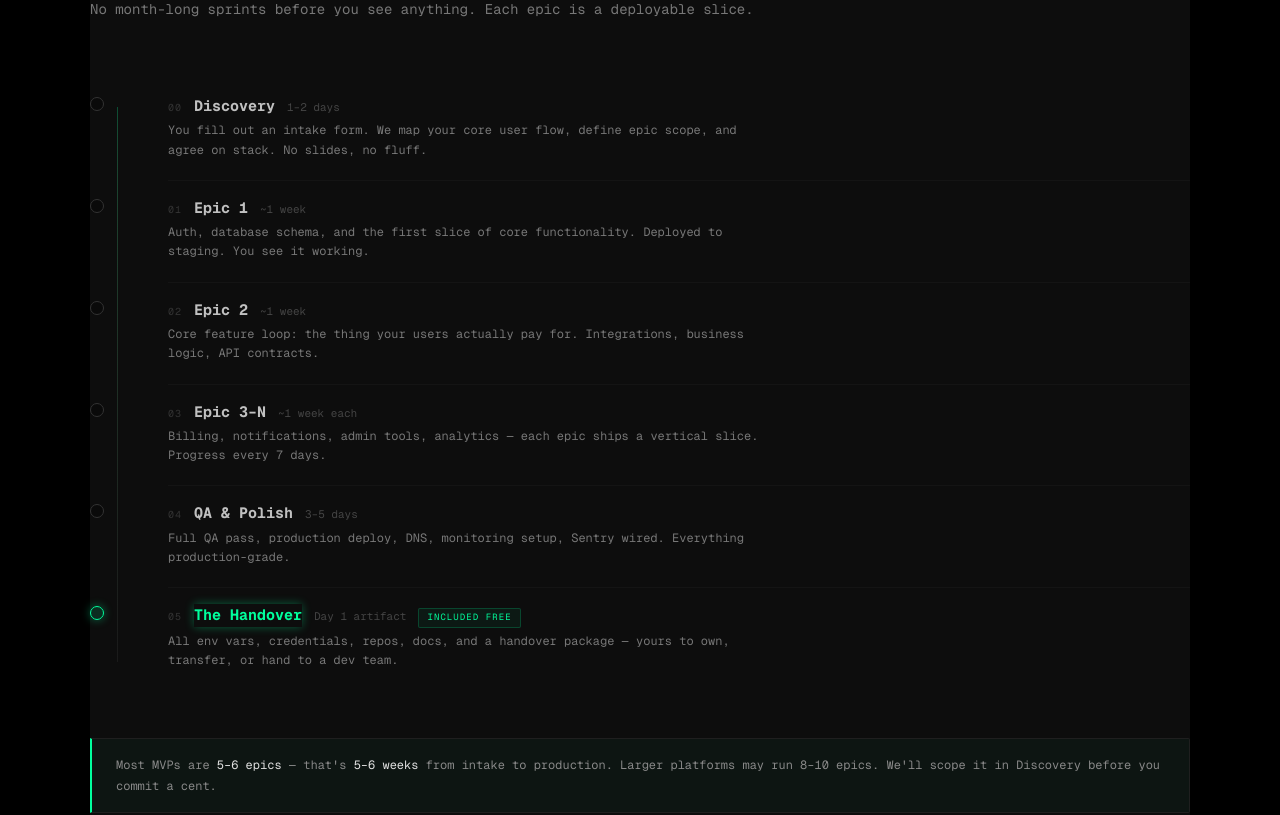
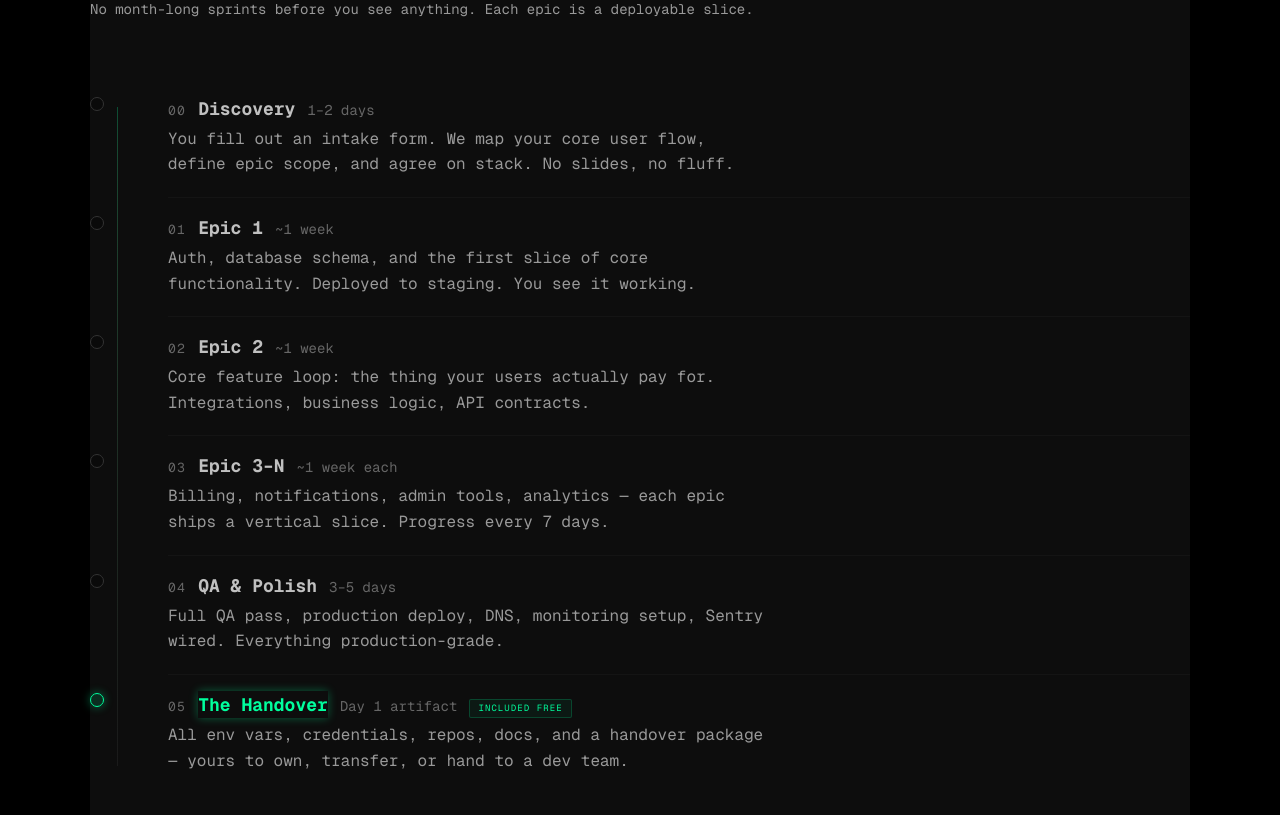
Before and after one commit to rup2701/appnomics-landing, a Next.js app: page / in a window 1280 px wide. Shown: the part 1780-2595 px from the top of the page. Built offline with nearby package versions, Linux system fonts and the light colour scheme.

Commit message:
style: Update text colors and sizes in ProcessSection for improved readability and consistency

```diff
--- a/components/sections/ProcessSection.tsx
+++ b/components/sections/ProcessSection.tsx
@@ -61,7 +61,7 @@ export default function ProcessSection() {
           <br />
           <span className="text-[#6e6e6e]">You see progress every 7 days.</span>
         </h2>
-        <p className="text-sm text-[#777] mb-[60px] font-mono">
+        <p className="text-sm text-[#999] mb-[60px] font-mono">
           No month-long sprints before you see anything. Each epic is a deployable slice.
         </p>
 
@@ -101,17 +101,17 @@ export default function ProcessSection() {
                     }`}
                   >
                     <div className="flex items-baseline flex-wrap gap-3 mb-1">
-                      <span className="text-[10px] text-[#333] tracking-[0.1em] font-mono">
+                      <span className="text-[13px] text-[#666] tracking-[0.1em] font-mono">
                         {step.n}
                       </span>
                       <span
-                        className={`text-[15px] font-bold font-mono ${
+                        className={`text-[18px] font-bold font-mono ${
                           isLast ? "text-[#00ff9d] shadow-[0_0_10px_#00ff9d55]" : "text-[#c0c0c0]"
                         }`}
                       >
                         {step.label}
                       </span>
-                      <span className="text-[11px] text-[#444] font-mono">
+                      <span className="text-[14px] text-[#666] font-mono">
                         {step.sub}
                       </span>
                       {isLast && (
@@ -120,7 +120,7 @@ export default function ProcessSection() {
                         </span>
                       )}
                     </div>
-                    <p className="text-xs text-[#777] leading-[1.6] font-mono max-w-[600px]">
+                    <p className="text-md text-[#999] leading-[1.6] font-mono max-w-[600px]">
                       {step.detail}
                     </p>
                   </div>
@@ -132,7 +132,7 @@ export default function ProcessSection() {
 
         {/* callout bar */}
         <div className="mt-12 border border-[#1f1f1f] border-l-2 border-l-[#00ff9d] p-4 pl-6 bg-[#00ff9d08] rounded-r-[2px]">
-          <p className="text-xs text-[#888] font-mono leading-[1.7]">
+          <p className="text-md text-[#888] font-mono leading-[1.7]">
             Most MVPs are <span className="text-[#e0e0e0]">5–6 epics</span> — that's{" "}
             <span className="text-[#e0e0e0]">5–6 weeks</span> from intake to production. Larger platforms may run
             8–10 epics. We&apos;ll scope it in Discovery before you commit a cent.
```
